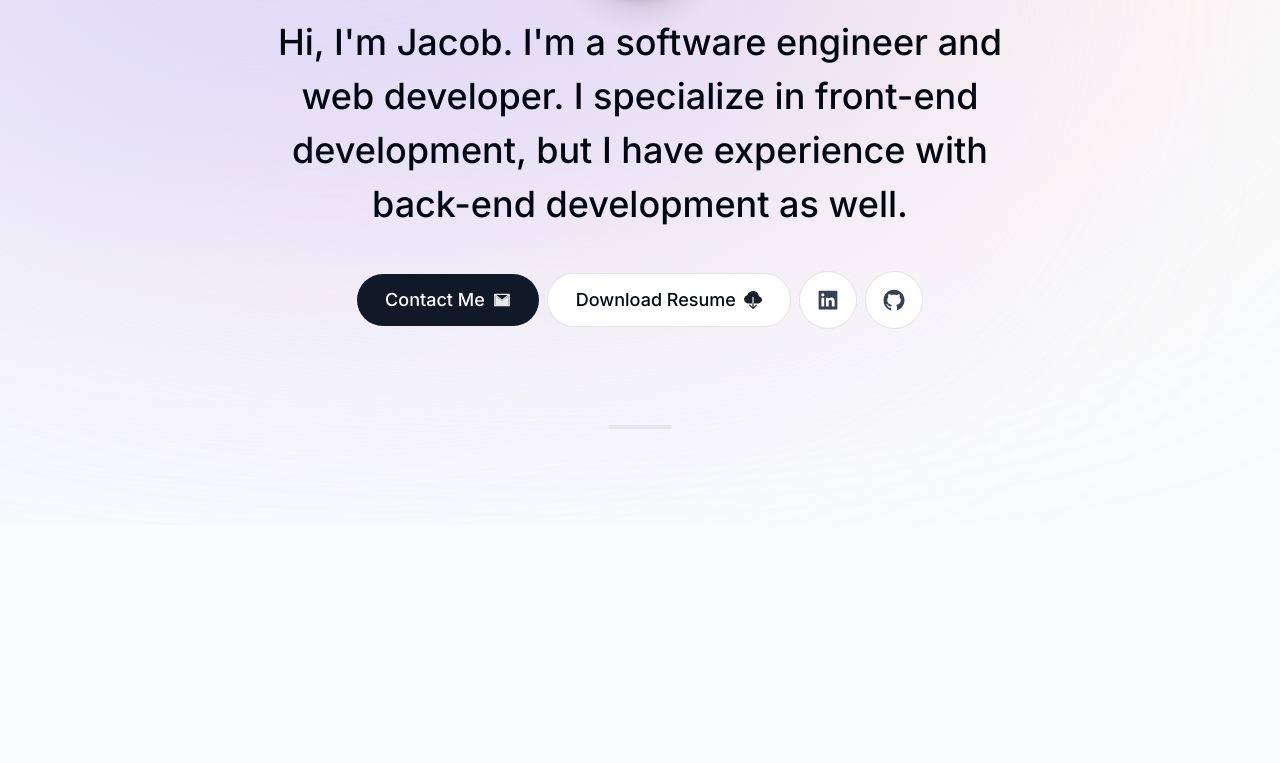
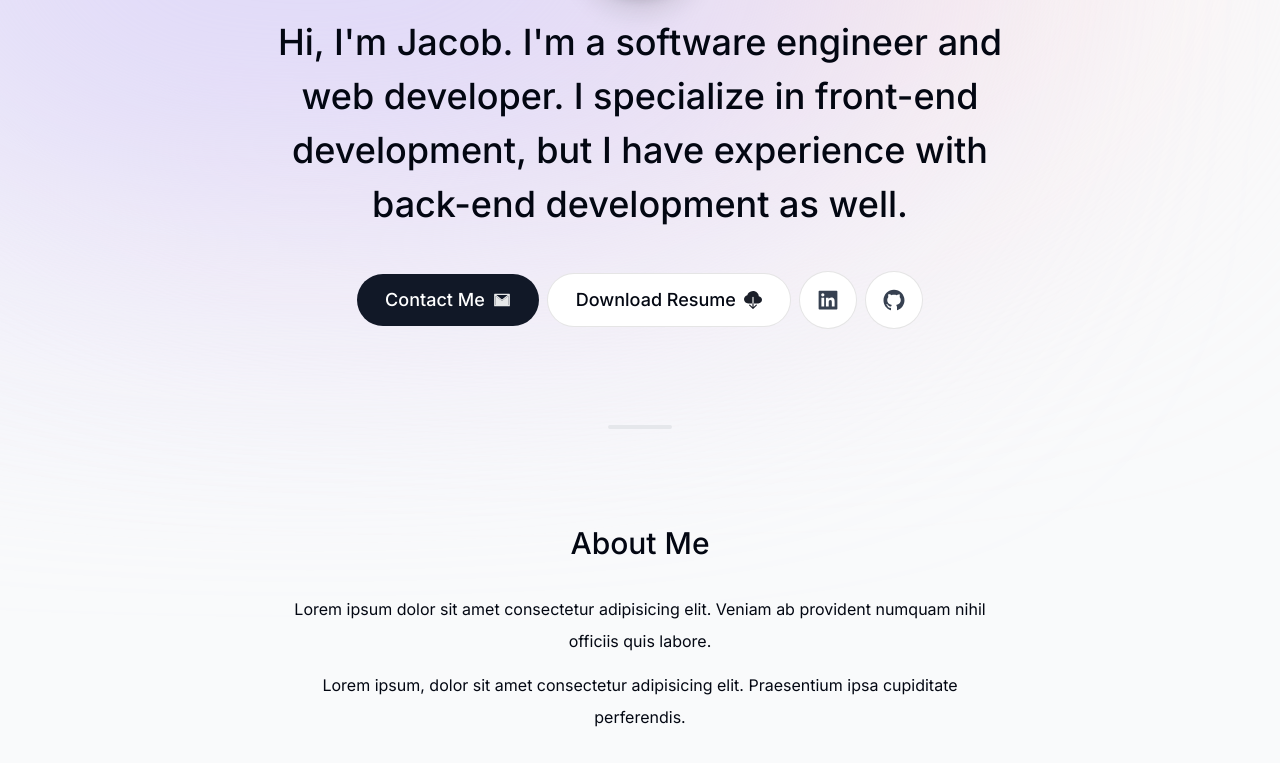
Before and after one commit to bensonbjacob/portfolio_latest, a Next.js app: page / in a window 1280 px wide. Shown: the part 289-1052 px from the top of the page. Before the commit the page ends 814 px from the top, so only its background shows below. Built offline with nearby package versions, Linux system fonts and the light colour scheme.

Commit message:
Add animation to About component

```diff
--- a/app/page.tsx
+++ b/app/page.tsx
@@ -1,3 +1,4 @@
+import About from '@/components/about';
 import Divider from '@/components/divider';
 import Intro from '@/components/intro';
 
@@ -6,6 +7,7 @@ export default function Home() {
     <main className='flex flex-col items-center px-4'>
       <Intro />
       <Divider />
+      <About />
     </main>
   );
 }
--- a/components/about.tsx
+++ b/components/about.tsx
@@ -1,11 +1,17 @@
-import React from 'react';
+'use client';
+
+import Heading from './heading';
+import { motion } from 'framer-motion';
 
 export default function About() {
   return (
-    <section className='mb-28 max-w-[45rem] text-center leading-8 sm:mb-40'>
-      <h2 className='text-3xl font-medium capitalize mb-8'>
-        About Me
-      </h2>
+    <motion.section
+      className='mb-28 max-w-[45rem] text-center leading-8 sm:mb-40'
+      initial={{ y: 100, opacity: 0 }}
+      animate={{ y: 0, opacity: 1 }}
+      transition={{ delay: 0.25 }}
+    >
+      <Heading>About Me</Heading>
       <p className='mb-3 '>
         Lorem ipsum dolor sit amet consectetur adipisicing elit.
         Veniam ab provident numquam nihil officiis quis labore.
@@ -14,6 +20,6 @@ export default function About() {
         Lorem ipsum, dolor sit amet consectetur adipisicing elit.
         Praesentium ipsa cupiditate perferendis.
       </p>
-    </section>
+    </motion.section>
   );
 }
```
